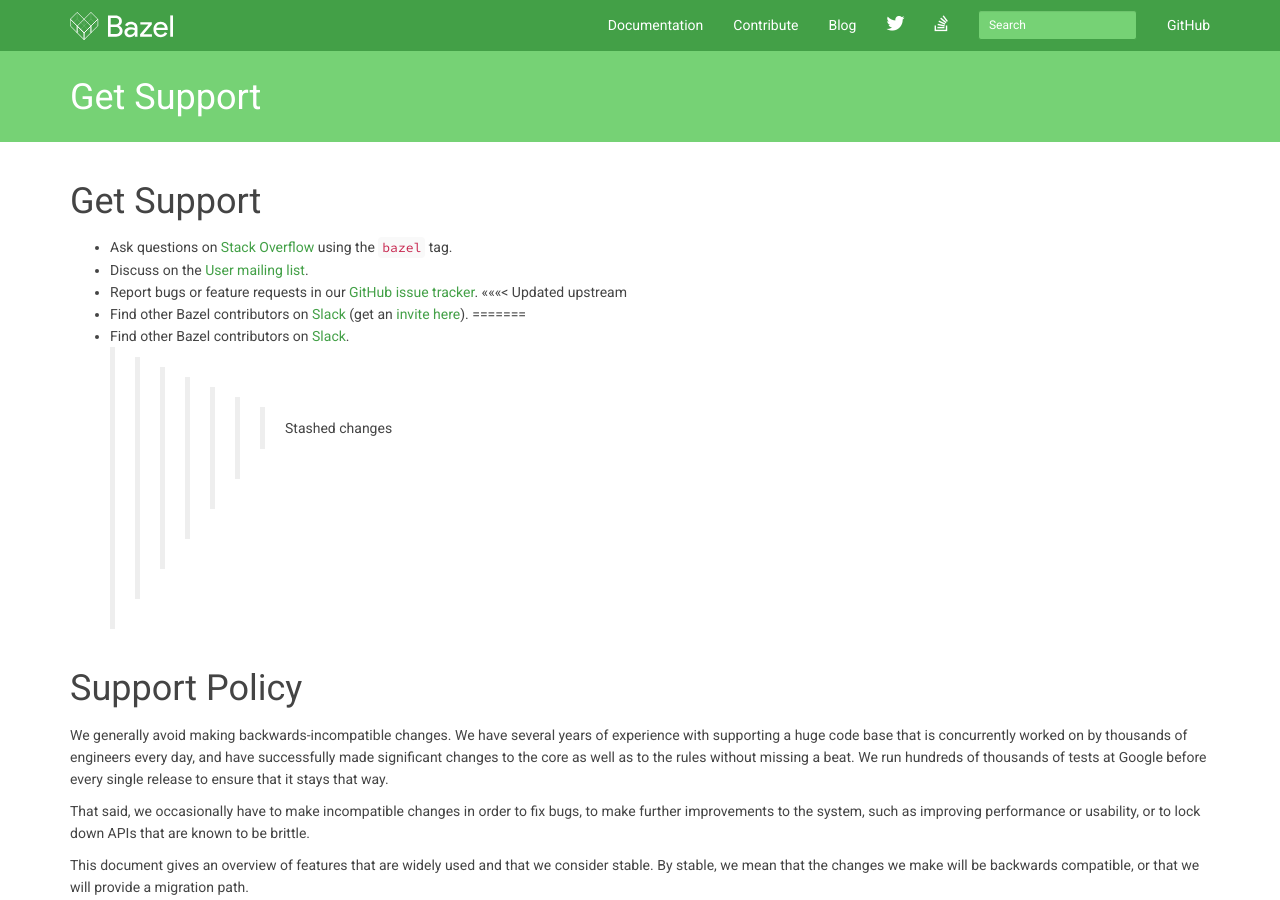
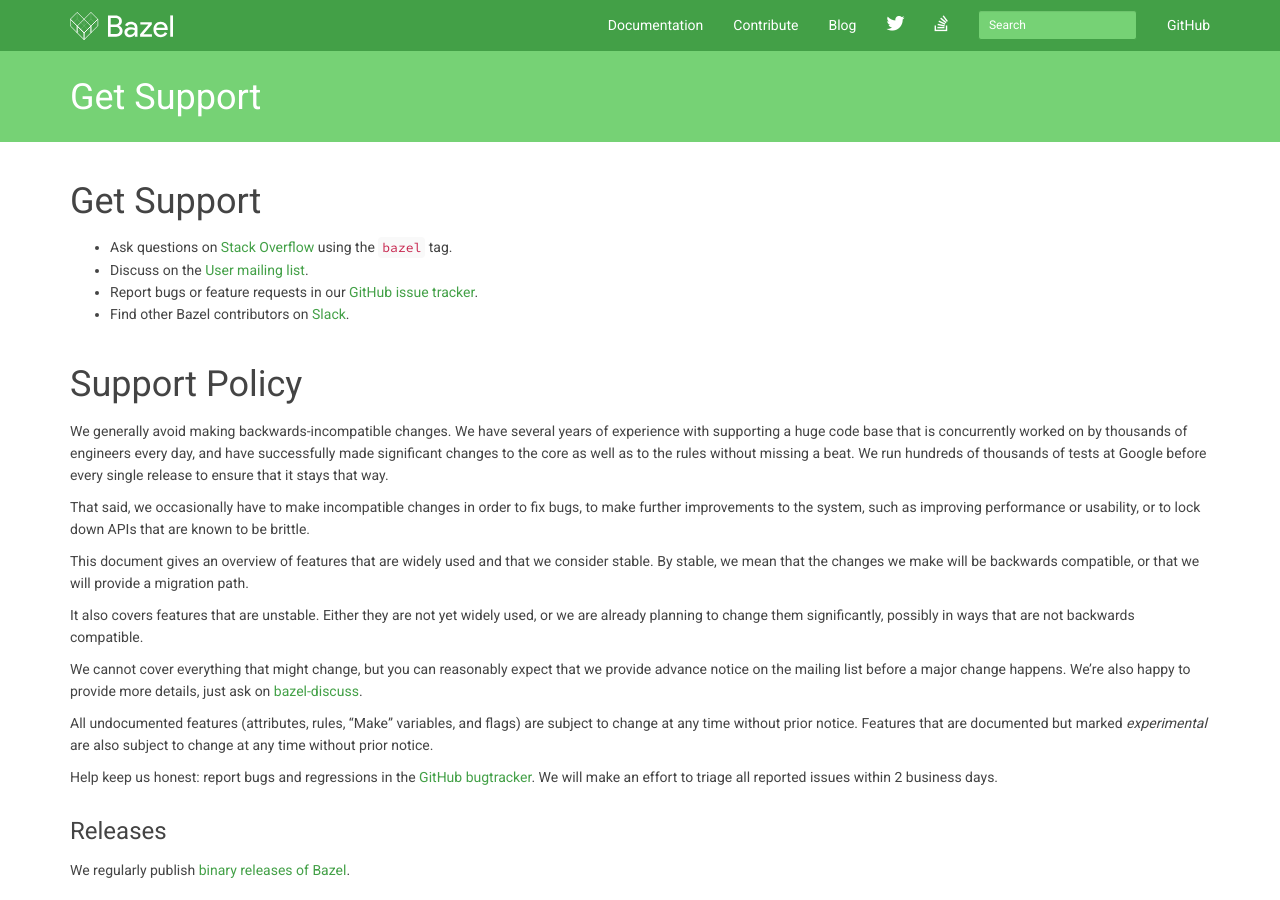
Before and after one commit to bazelbuild/bazel-website, a Jekyll site: the page built from support.md, in a window 1280 px wide and 900 px high. Built offline with Jekyll 4.4.1, drawn with Linux system fonts in a browser that asks for light colours; nearby versions of some CDN libraries; library files that are not in the unit come from our copies; comment, search, counter and statistics services are not loaded.

Commit message:
Fix diffs

```diff
--- a/_layouts/contribute.html
+++ b/_layouts/contribute.html
@@ -47,7 +47,7 @@
               <li><a href="https://source.bazel.build/">Search Bazel code</a></li>
               <li><a href="/browse-and-search-user-guide.html">Search user guide</a></li>
               <li><a href="https://groups.google.com/forum/#!forum/bazel-dev">Developer mailing list</a></li>
-              <li><a style="display: inline;" href="https://bazelbuild.slack.com">Slack</a> (get an <a style="display: inline;" href="https://bazel-slackin.herokuapp.com">invite</a>)</li>
+              <li><a href="https://slack.bazel.build">Slack</a></li>
             </ul>
           </nav>
         </div>
--- a/support.md
+++ b/support.md
@@ -9,12 +9,7 @@
 `bazel` tag.
 * Discuss on the [User mailing list](https://groups.google.com/forum/#!forum/bazel-discuss).
 * Report bugs or feature requests in our [GitHub issue tracker](https://github.com/bazelbuild/bazel/issues).
-<<<<<<< Updated upstream
-* Find other Bazel contributors on [Slack](https://bazelbuild.slack.com) (get an [invite
-here](https://bazel-slackin.herokuapp.com)).
-=======
 * Find other Bazel contributors on [Slack](https://slack.bazel.build).
->>>>>>> Stashed changes
 
 # Support Policy
 
```
